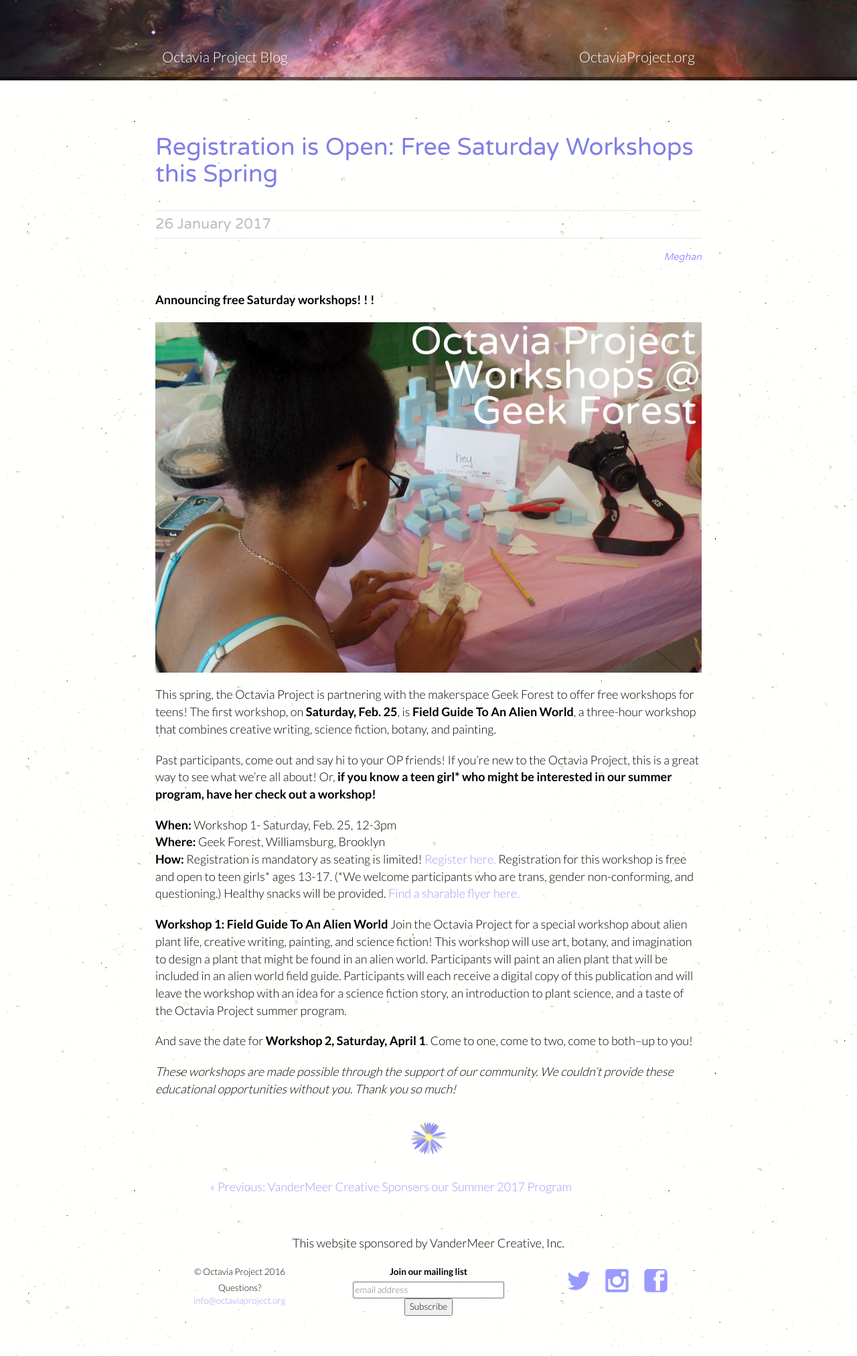
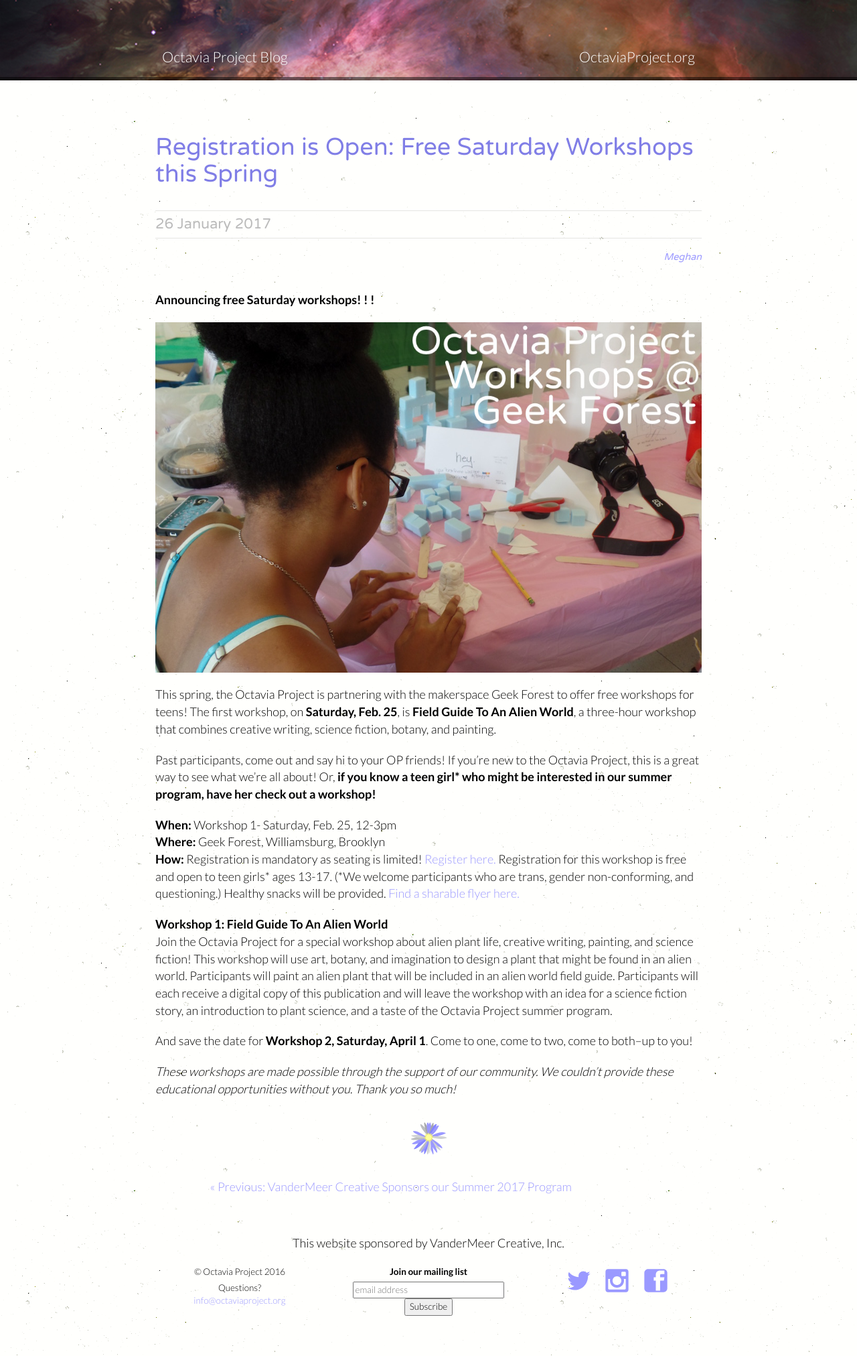
Before and after one commit to OctaviaProject/octaviaproject.github.io, a Jekyll site: the page built from _posts/2017-01-26-Registration-is-Open.md, in a window 1280 px wide. Shown: the whole page at 67% size. Built offline with Jekyll 4.4.1, drawn with Linux system fonts in a browser that asks for light colours; comment, search, counter and statistics services are not loaded.

```diff
--- a/_posts/2017-01-26-Registration-is-Open.md
+++ b/_posts/2017-01-26-Registration-is-Open.md
@@ -21,9 +21,9 @@ might be interested in our summer program, have her check out a workshop!**
 **How:** Registration is mandatory as seating is limited! [Register here.](http://www.thegeekforest.com/products/saturday-february-25th-12-3pm-octavia-project-field-guide-to-an-alien-world?variant=34409189967)
 Registration for this workshop is free and open to teen girls* ages 13-17.  (*We welcome
 participants who are trans, gender non-conforming, and questioning.)  Healthy snacks will
-be provided. [Find a sharable flyer here.](octaviaproject.github.io/assets/OP_Saturday_Workshop_1_Flyer.pdf)
+be provided. [Find a sharable flyer here.](octaviaproject.org/assets/OP_Saturday_Workshop_1_Flyer.pdf)
 
-**Workshop 1: Field Guide To An Alien World**
+**Workshop 1: Field Guide To An Alien World**<br>
 Join the Octavia Project for a special workshop about alien plant life, creative writing, painting,
 and science fiction! This workshop will use art, botany, and imagination to design a plant that might
 be found in an alien world. Participants will paint an alien plant that will be included in an alien
```
